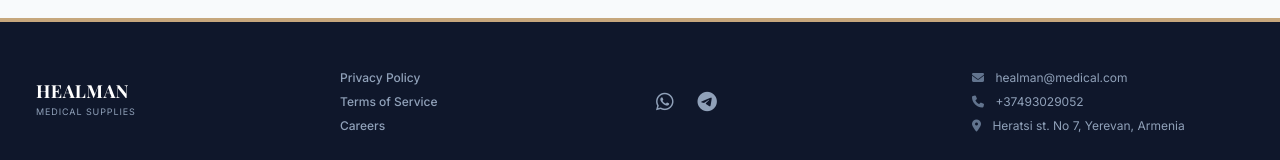
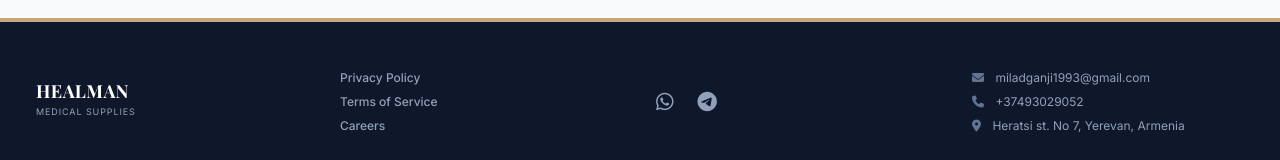
Before and after one commit to healmanmed/healman, a Next.js app: page / in a window 1280 px wide. Shown: the part 1661-1821 px from the top of the page. Built offline with nearby package versions, Linux system fonts and the light colour scheme; a web font is replaced by a local one.

Commit message:
feat: updated email in the footer

```diff
--- a/src/components/Footer.tsx
+++ b/src/components/Footer.tsx
@@ -48,7 +48,7 @@ export default function Footer() {
 
                 {/* Verified Corporate Contacts */}
                 <div className="text-xs text-slate-400 space-y-2">
-                    <p><i className="fa-solid fa-envelope mr-2 text-slate-500"></i> healman@medical.com</p>
+                    <p><i className="fa-solid fa-envelope mr-2 text-slate-500"></i> miladganji1993@gmail.com</p>
                     <p><i className="fa-solid fa-phone mr-2 text-slate-500"></i> +37493029052</p>
                     <p><i className="fa-solid fa-location-dot mr-2 text-slate-500"></i> Heratsi st. No 7, Yerevan,
                         Armenia</p>
```
